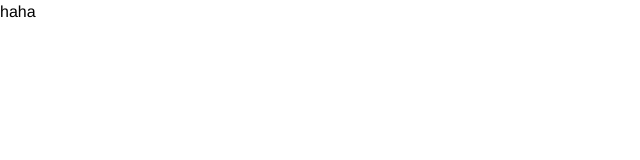
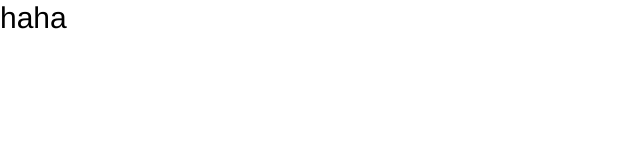
Before and after one commit to innet8/hiadmin, a Vue app: page / in a window 1280 px wide. Shown: the top 160 px of the page, without its empty margins (0-640 px from the left). Built offline with nearby package versions, Linux system fonts and the light colour scheme.

Commit message:
fix: 修复后缀

```diff
--- a/src/App.vue
+++ b/src/App.vue
@@ -3,7 +3,7 @@
 </script>
 
 <template>
-  <div>
+  <div class="text-3xl">
     haha
   </div>
 </template>
--- a/tailwind.config.cjs
+++ b/tailwind.config.cjs
@@ -1,7 +1,7 @@
 /** @type {import('tailwindcss').Config} */
 
 module.exports = {
-  content: ['./src/**/*.{js,ts,jsx,tsx}'],
+  content: ['./src/**/*.{vue,js,ts,jsx,tsx}'],
   theme: {
     extend: {}
   },
```
